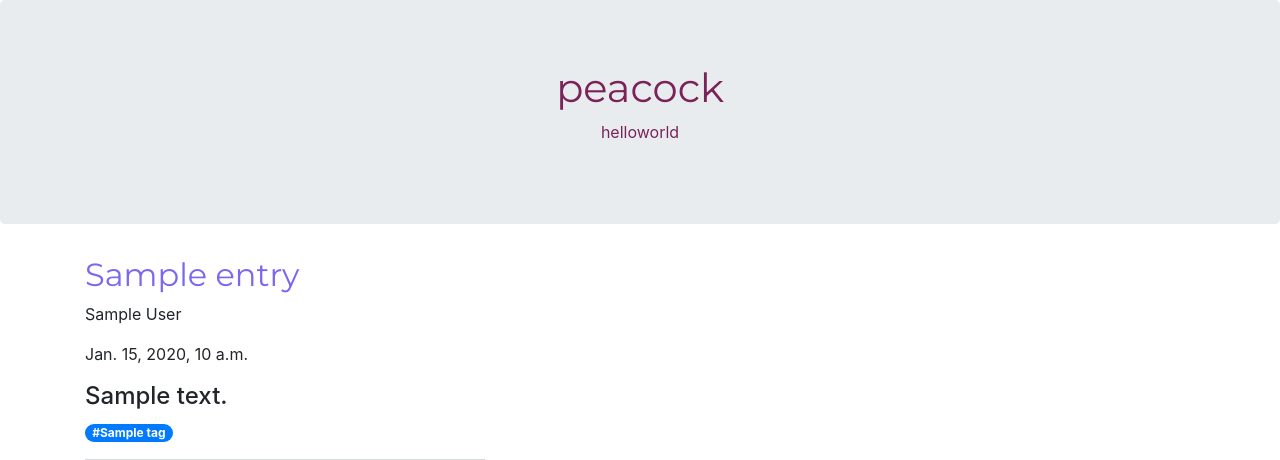
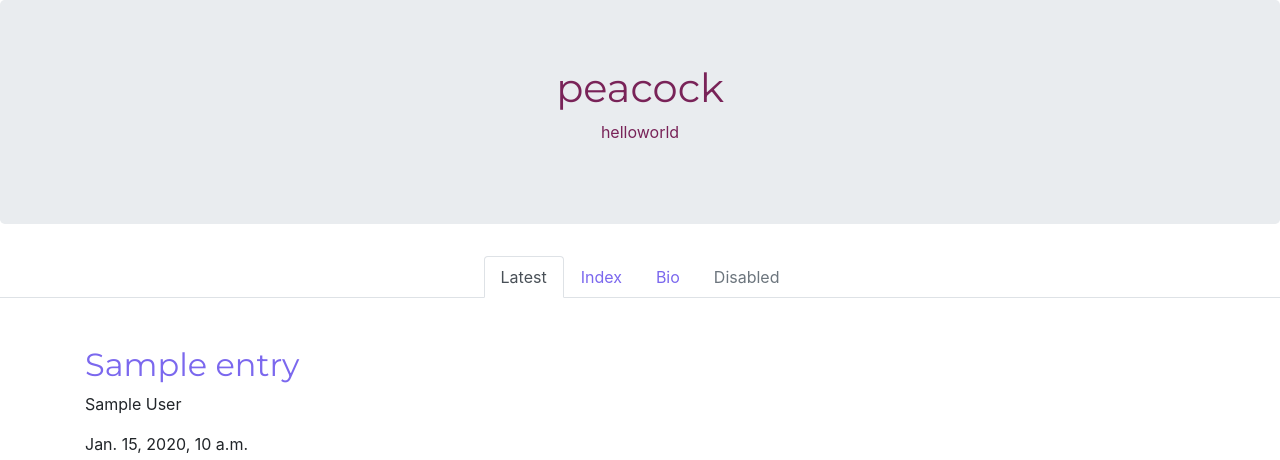
Before and after one commit to lilitmovsisyan/peacock, a Django app: page /blog/ in a window 1280 px wide. Shown: the top 460 px of the page. Run offline with Django 3.2, Linux system fonts and the light colour scheme; tables that the repository leaves empty hold one stand-in row (values such as "Sample post"); grey boxes marked "Sample" are stand-in pictures; some libraries are stand-ins or nearby versions.

Commit message:
add nav-tabs to layout.html, add links (WIP)

```diff
--- a/blog/templates/blog/layout.html
+++ b/blog/templates/blog/layout.html
@@ -33,7 +33,23 @@
   <h1>peacock</h1>
   <p>helloworld</p>
 </div>
-
+<nav>
+  <ul class="nav nav-tabs justify-content-center">
+    <li class="nav-item">
+      <a class="nav-link active" href="{% url 'home' %}">Latest</a>
+    </li>
+    <li class="nav-item">
+      <a class="nav-link" href="{% url 'index' %}">Index</a>
+    </li>
+    <li class="nav-item">
+      <a class="nav-link" href="#">Bio</a>
+    </li>
+    <li class="nav-item">
+      <a class="nav-link disabled" href="#">Disabled</a>
+    </li>
+  </ul>
+</nav>
+<br><br>
 {% block content %}
 {% endblock %}
 
--- a/blog/urls.py
+++ b/blog/urls.py
@@ -2,7 +2,7 @@ from django.urls import path
 from . import views
 
 urlpatterns = [
-    path('', views.home, {}),
+    path('', views.home, {}, name='home'),
     path('index/', views.index, name='index'),
     path('project<int:project_id>/<str:project_title>/', views.project, name='project')
 ]
```
